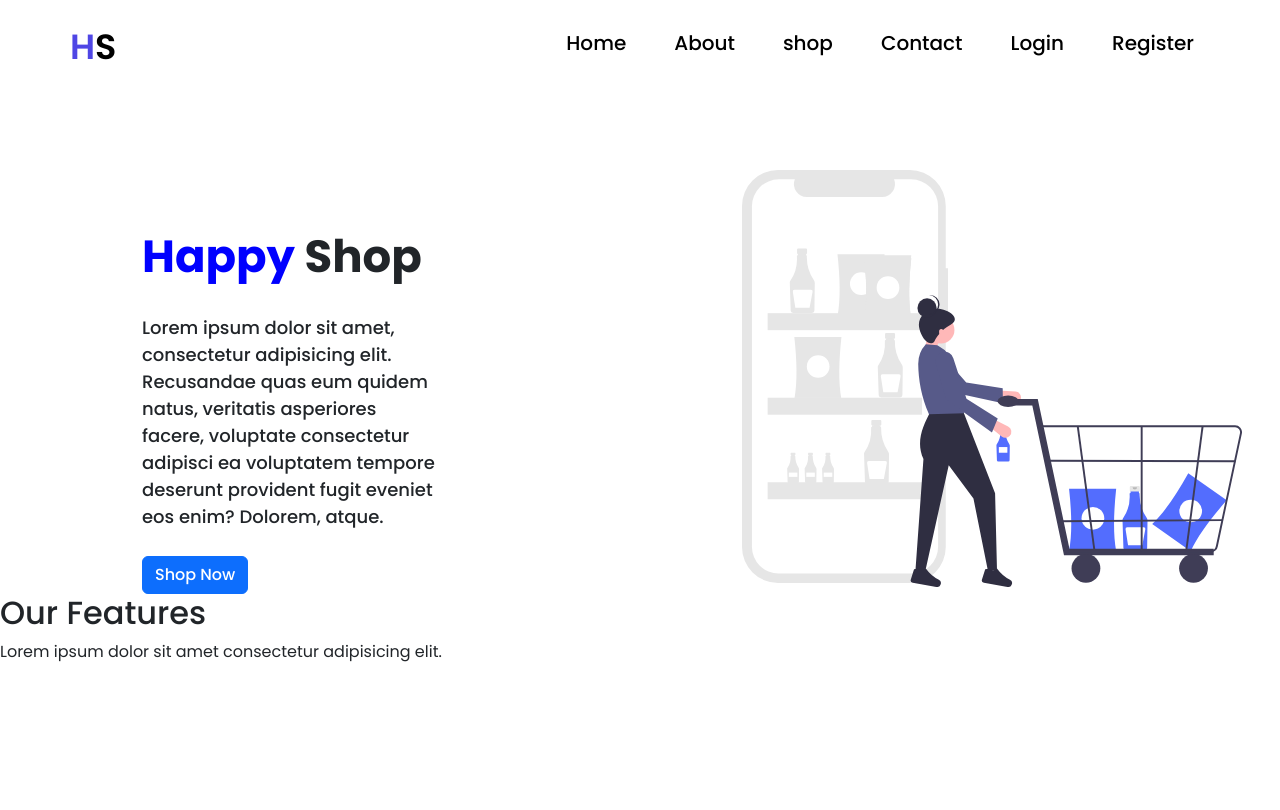
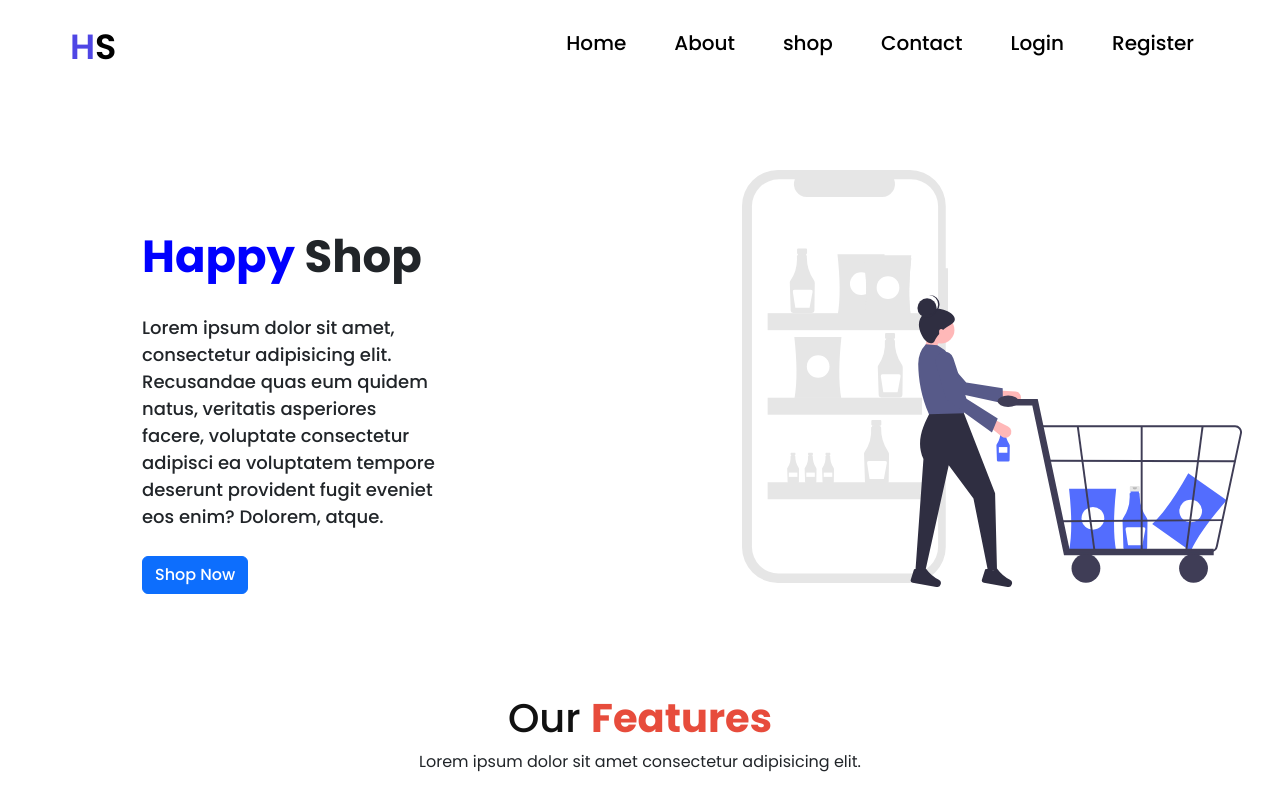
Before and after one commit to YoussefLMT/E-commerce-Frontend-Vue, a Vue app: page / in a window 1280 px wide. Shown: the top 810 px of the page. Built offline with nearby package versions, Linux system fonts and the light colour scheme.

Commit message:
add features section style

```diff
--- a/src/views/HomeView.vue
+++ b/src/views/HomeView.vue
@@ -82,6 +82,37 @@ export default {
     box-shadow: rgba(0, 0, 0, 0.24) 0px 3px 8px;
 }
 
+.title-txt {
+    color: #111;
+    font-size: 40px;
+    font-weight: 500;
+}
+
+.title-txt span {
+    color: #e74c3c;
+    font-weight: 700;
+}
+
+.title {
+    width: 100%;
+    display: flex;
+    justify-content: center;
+    align-items: center;
+    flex-direction: column;
+}
+
+.features {
+    padding: 100px;
+}
+
+.features .content {
+    display: flex;
+    justify-content: center;
+    flex-wrap: wrap;
+    flex-direction: row;
+    margin-top: 40px;
+}
+
 @media only screen and (max-width: 800px) {
 
     .home-content {
```
